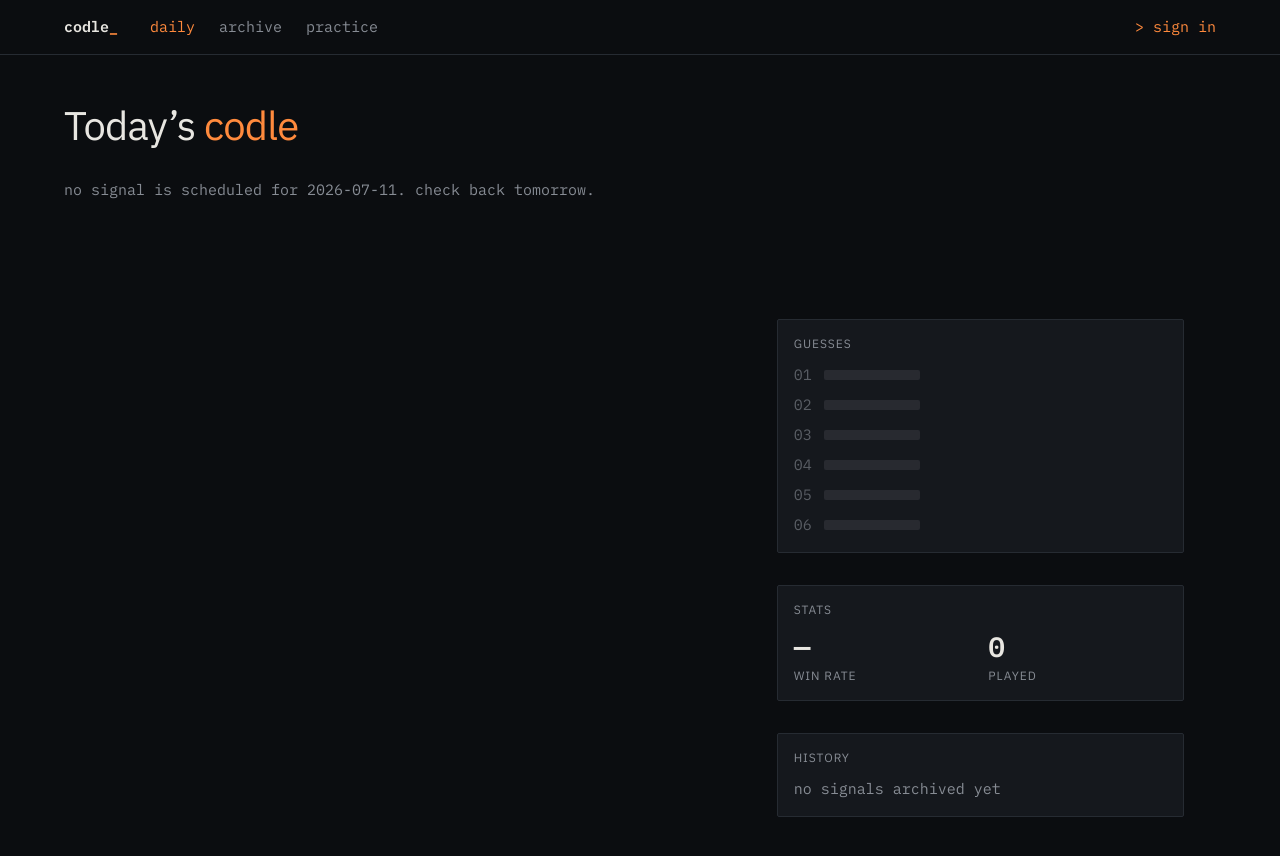
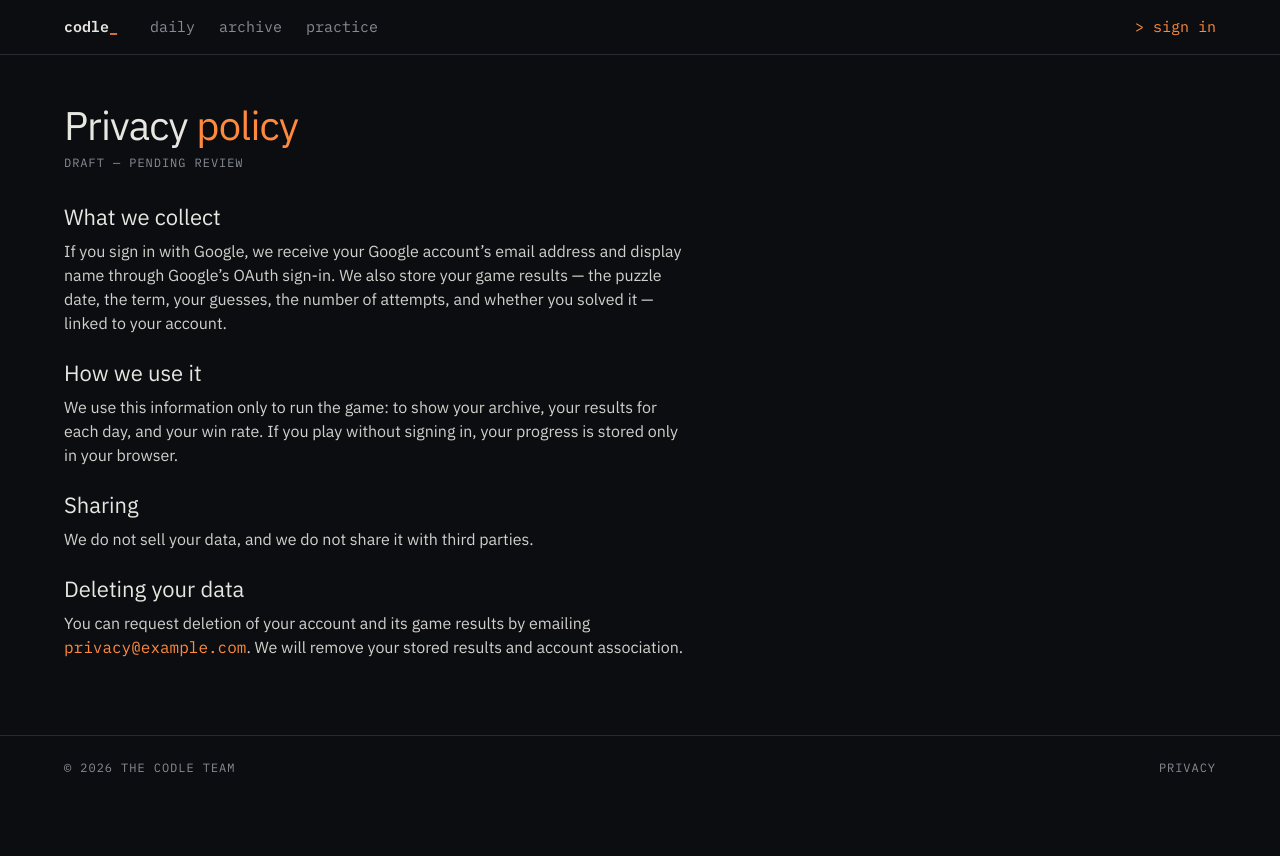
Before and after one commit to anishdpatel28/codle, a React (Vite) app: page /privacy in a window 1280 px wide. Before the commit this address led to /. Shown: the top 856 px of the page. After the commit the page ends 800 px from the top, so only its background shows below. Built offline with nearby package versions, Linux system fonts and the light colour scheme; no server answers; the database is empty.

Commit message:
feat: add draft privacy page and footer

```diff
--- a/src/App.tsx
+++ b/src/App.tsx
@@ -4,6 +4,7 @@ import { DailyPage } from './pages/DailyPage';
 import { ArchivePage } from './pages/ArchivePage';
 import { ArchiveReviewPage } from './pages/ArchiveReviewPage';
 import { PracticePage } from './pages/PracticePage';
+import { PrivacyPage } from './pages/PrivacyPage';
 
 export default function App() {
   return (
@@ -15,6 +16,7 @@ export default function App() {
           <Route path="/archive/:date" element={<ArchiveReviewPage />} />
           <Route path="/practice" element={<PracticePage />} />
           <Route path="/practice/:date" element={<PracticePage />} />
+          <Route path="/privacy" element={<PrivacyPage />} />
           <Route path="*" element={<Navigate to="/" replace />} />
         </Routes>
       </BrowserRouter>
--- /dev/null
+++ b/src/components/Footer.tsx
@@ -0,0 +1,16 @@
+import { Link } from 'react-router-dom';
+
+export function Footer() {
+  return (
+    <footer className="border-t border-hairline px-6 py-6 lg:px-16">
+      <div className="flex flex-wrap items-center justify-between gap-3 font-mono text-meta uppercase text-muted">
+        {/* DRAFT: placeholder copyright — replace "The Codle Team" with the
+            actual rights holder before launch. */}
+        <span>© 2026 The Codle Team</span>
+        <Link to="/privacy" className="transition-colors hover:text-primary">
+          privacy
+        </Link>
+      </div>
+    </footer>
+  );
+}
--- a/src/components/Layout.tsx
+++ b/src/components/Layout.tsx
@@ -1,5 +1,6 @@
 import type { ReactNode } from 'react';
 import { Header } from './Header';
+import { Footer } from './Footer';
 
 // App shell: header plus a main region with intentionally asymmetric outer
 // margins (64 left / 96 right at desktop), never a centered container.
@@ -9,6 +10,7 @@ export function Layout({ children }: { children: ReactNode }) {
     <div className="flex min-h-full flex-col bg-bg">
       <Header />
       <main className="flex-1 px-6 py-8 lg:pb-16 lg:pl-16 lg:pr-24 lg:pt-12">{children}</main>
+      <Footer />
     </div>
   );
 }
--- /dev/null
+++ b/src/pages/PrivacyPage.tsx
@@ -0,0 +1,61 @@
+// DRAFT PRIVACY POLICY — placeholder copy for review only. This is NOT
+// lawyer-reviewed final text. Confirm accuracy, fill in the contact address, and
+// have it reviewed before publishing.
+
+import { Layout } from '../components/Layout';
+
+const CONTACT_EMAIL = 'privacy@example.com'; // DRAFT: replace with a real address.
+
+export function PrivacyPage() {
+  return (
+    <Layout>
+      <h1 className="mb-2 font-sans text-h1 text-primary">
+        Privacy <span className="text-accent">policy</span>
+      </h1>
+      <p className="mb-8 font-mono text-meta uppercase text-muted">
+        Draft — pending review
+      </p>
+
+      <div className="flex max-w-prose flex-col gap-6 font-sans text-body text-primary/90">
+        <section className="flex flex-col gap-2">
+          <h2 className="font-sans text-h2 text-primary">What we collect</h2>
+          <p>
+            If you sign in with Google, we receive your Google account&rsquo;s
+            email address and display name through Google&rsquo;s OAuth sign-in.
+            We also store your game results — the puzzle date, the term, your
+            guesses, the number of attempts, and whether you solved it — linked to
+            your account.
+          </p>
+        </section>
+
+        <section className="flex flex-col gap-2">
+          <h2 className="font-sans text-h2 text-primary">How we use it</h2>
+          <p>
+            We use this information only to run the game: to show your archive,
+            your results for each day, and your win rate. If you play without
+            signing in, your progress is stored only in your browser.
+          </p>
+        </section>
+
+        <section className="flex flex-col gap-2">
+          <h2 className="font-sans text-h2 text-primary">Sharing</h2>
+          <p>
+            We do not sell your data, and we do not share it with third parties.
+          </p>
+        </section>
+
+        <section className="flex flex-col gap-2">
+          <h2 className="font-sans text-h2 text-primary">Deleting your data</h2>
+          <p>
+            You can request deletion of your account and its game results by
+            emailing{' '}
+            <a href={`mailto:${CONTACT_EMAIL}`} className="font-mono text-accent hover:glow-accent">
+              {CONTACT_EMAIL}
+            </a>
+            . We will remove your stored results and account association.
+          </p>
+        </section>
+      </div>
+    </Layout>
+  );
+}
```
